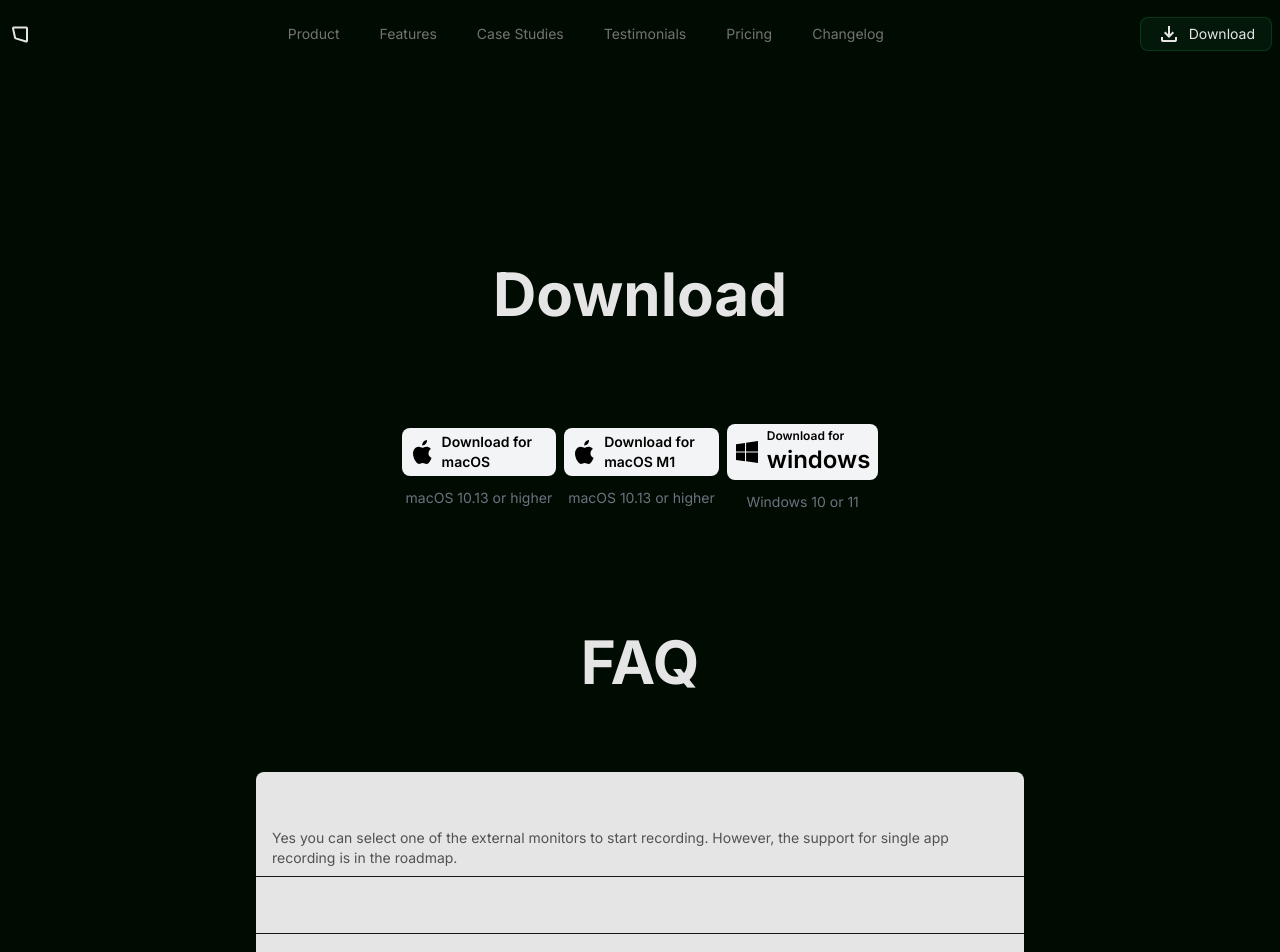
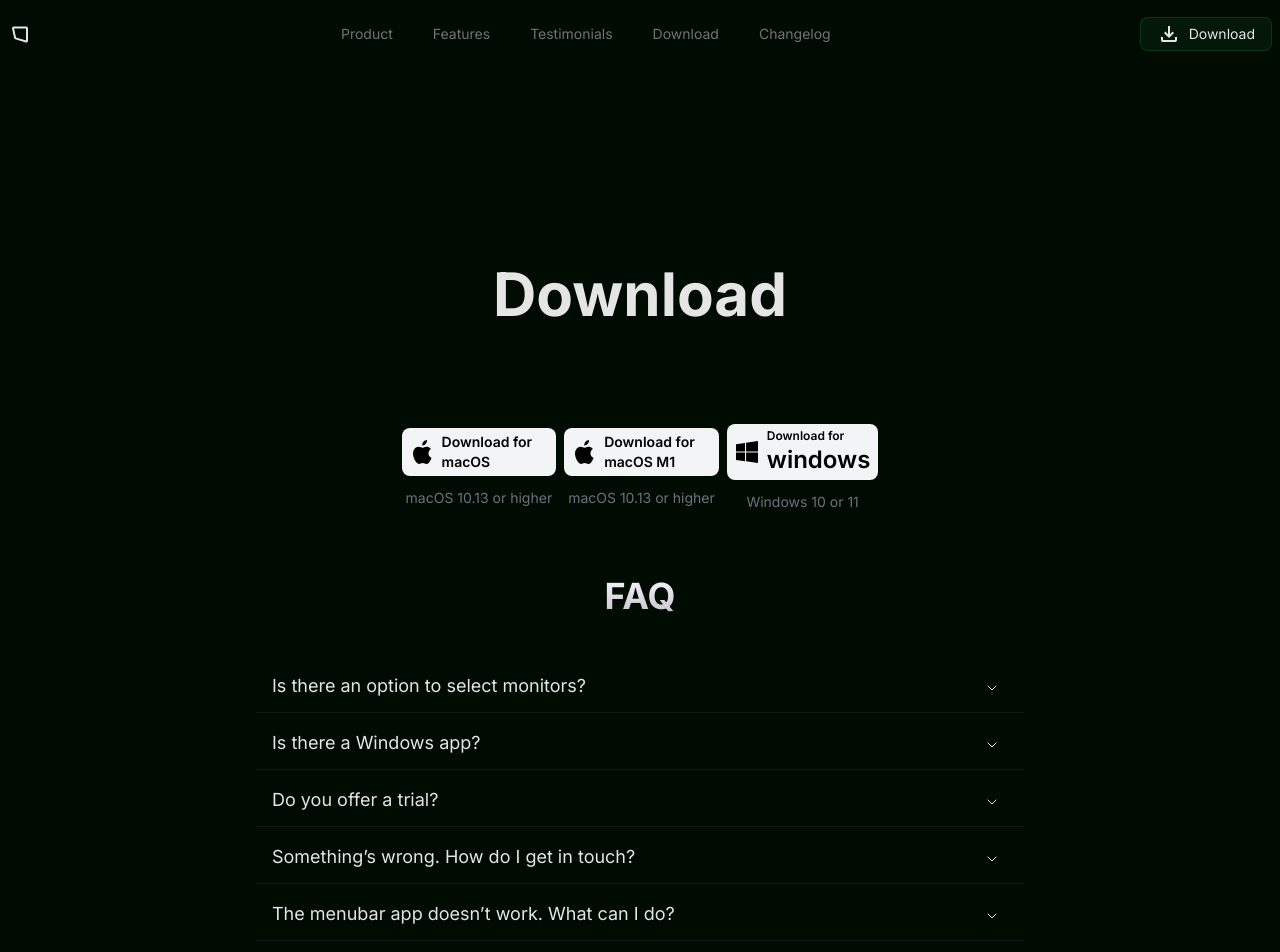
Before and after one commit to achuthhadnoor/lapse_www, a Next.js app: page /download in a window 1280 px wide. Shown: the top 952 px of the page. Built offline with nearby package versions, Linux system fonts and the light colour scheme.

Commit message:
minor fixes

```diff
--- a/src/app/download/page.tsx
+++ b/src/app/download/page.tsx
@@ -1,7 +1,9 @@
 "use client";
 import React, { useState } from "react";
+import { motion } from "motion/react";
 import cl from "classnames";
 import { currentVersion } from "@/lib/constants";
+
 export default function Home() {
   const [activeFQA, setActiveFQA] = useState(0);
   const faqs = [
@@ -135,20 +137,24 @@ export default function Home() {
           </a>
         </div>
       </section>
-      <section className="flex flex-col gap-10  mt-24 max-w-6xl mx-auto items-center justify-center">
-        <h2 className="text-6xl font-bold mt-5 mb-10">FAQ</h2>
-        <ul className="max-w-3xl max-w-auto w-full bg-neutral-200 dark:bg-neutral-800 rounded-lg">
+      <motion.section
+        id="faq"
+        className="flex flex-col gap-2 my-10 items-center px-4"
+        initial={{ opacity: 0, translateY: 50 }}
+        whileInView={{ opacity: 1, translateY: 0, transitionDuration: "0.15s" }}
+      >
+        <h3 className="mb-10 mt-5 text-center text-7xl font-bold bg-gradient-to-b from-[#FAF7FF] to-[#C3C3C7] bg-clip-text text-transparent sm:text-4xl">
+          FAQ
+        </h3>
+        <ul className="flex flex-col gap-2 max-w-auto w-full max-w-3xl rounded-lg ">
           {faqs.map((faq, index) => (
-            <li
+            <details
               key={index}
-              className="mb-2 border-b-[1px] border-b-neutral-900"
-              onClick={() => {
-                setActiveFQA(index);
-              }}
+              className="border-b-[1px] border-b-neutral-900 transition ease-linear"
             >
-              <div className=" px-4 py-2 flex justify-between">
+              <summary className=" flex justify-between px-4 py-2  transition ease-linear">
                 <h3 className="text-lg">{faq.title}</h3>
-                <span className="p-2 flex items-center">
+                <span className="flex items-center p-2">
                   <svg
                     width="16"
                     height="16"
@@ -163,19 +169,19 @@ export default function Home() {
                     ></path>
                   </svg>
                 </span>
-              </div>
+              </summary>
               <p
                 className={cl(
-                  activeFQA !== index && "hidden",
-                  "transition ease-linear px-4 py-2 dark:text-neutral-400 text-neutral-600"
+                  // activeFQA !== index && "hidden",
+                  "px-4 py-2 transition ease-linear text-neutral-400"
                 )}
               >
                 {faq.des}
               </p>
-            </li>
+            </details>
           ))}
         </ul>
-      </section>
+      </motion.section>
     </main>
   );
 }
--- a/src/app/page.tsx
+++ b/src/app/page.tsx
@@ -45,7 +45,7 @@ export default function Home() {
       >
         {/* Announcement Banner */}
         <div className="text-xs text-center py-1 bg-green-900/30  border-2 border-green-950  px-4 rounded-lg text-neutral-400">
-          Announcing lifetime deal on Appsumo.{" "}
+          Announcing lifetime deal.{" "}
           <a href="#" className="font-semibold text-green-400 hover:underline">
             Read more &rarr;
           </a>
@@ -563,8 +563,11 @@ export default function Home() {
         initial={{ opacity: 0, translateY: 50 }}
         whileInView={{ opacity: 1, translateY: 0, transitionDuration: "0.15s" }}
         className=" mx-auto mb-24 mt-24 flex  max-w-6xl flex-col items-center justify-center gap-10 px-4"
+        id="feedback"
       >
-        <h2 className="mb-10 mt-5 text-6xl font-bold">Feedback</h2>
+        <h3 className="mb-10 mt-5 text-center text-7xl font-bold bg-gradient-to-b from-[#FAF7FF] to-[#C3C3C7] bg-clip-text text-transparent sm:text-4xl">
+          Feedback
+        </h3>
         <p className="text-neutral-500">
           Take our word for it or see what others are saying:
         </p>
@@ -1073,20 +1076,170 @@ export default function Home() {
         </div>
       </motion.section>
       <motion.section
+        initial={{ opacity: 0, translateY: 50 }}
+        whileInView={{ opacity: 1, translateY: 0, transitionDuration: "0.15s" }}
+        id="features"
+      >
+        <div className="py-12">
+          <div className="mx-auto max-w-7xl px-6 lg:px-8">
+            <div className="mx-auto max-w-2xl text-center">
+              <h3 className="mb-10 mt-5 text-center text-7xl font-bold bg-gradient-to-b from-[#FAF7FF] to-[#C3C3C7] bg-clip-text text-transparent sm:text-4xl">
+                Features
+              </h3>
+            </div>
+          </div>
+          <div className="mx-auto mt-16 max-w-7xl px-6 sm:mt-20 md:mt-24 lg:px-8">
+            <dl className="mx-auto grid max-w-2xl grid-cols-1 gap-x-6 gap-y-10 text-base leading-7 text-gray-300 sm:grid-cols-2 lg:mx-0 lg:max-w-none lg:grid-cols-3 lg:gap-x-8 lg:gap-y-16">
+              <div className="relative pl-9">
+                <dt className="inline font-semibold text-white">
+                  <svg
+                    xmlns="http://www.w3.org/2000/svg"
+                    viewBox="0 0 20 20"
+                    fill="currentColor"
+                    aria-hidden="true"
+                    data-slot="icon"
+                    className="absolute left-1 top-1 h-5 w-5 text-green-500"
+                  >
+                    <path
+                      fill-rule="evenodd"
+                      d="M8 1a.75.75 0 0 1 .75.75V6h-1.5V1.75A.75.75 0 0 1 8 1Zm-.75 5v3.296l-.943-1.048a.75.75 0 1 0-1.114 1.004l2.25 2.5a.75.75 0 0 0 1.114 0l2.25-2.5a.75.75 0 0 0-1.114-1.004L8.75 9.296V6h2A2.25 2.25 0 0 1 13 8.25v4.5A2.25 2.25 0 0 1 10.75 15h-5.5A2.25 2.25 0 0 1 3 12.75v-4.5A2.25 2.25 0 0 1 5.25 6h2ZM7 16.75v-.25h3.75a3.75 3.75 0 0 0 3.75-3.75V10h.25A2.25 2.25 0 0 1 17 12.25v4.5A2.25 2.25 0 0 1 14.75 19h-5.5A2.25 2.25 0 0 1 7 16.75Z"
+                      clip-rule="evenodd"
+                    ></path>
+                  </svg>
+                  Up to 10X faster
+                </dt>{" "}
+                <dd className="inline">
+                  You have controls just like a normal screen recording app.
+                </dd>
+              </div>
+              <div className="relative pl-9">
+                <dt className="inline font-semibold text-white">
+                  <svg
+                    xmlns="http://www.w3.org/2000/svg"
+                    viewBox="0 0 20 20"
+                    fill="currentColor"
+                    aria-hidden="true"
+                    data-slot="icon"
+                    className="absolute left-1 top-1 h-5 w-5 text-green-500"
+                  >
+                    <path d="M10 12.5a2.5 2.5 0 1 0 0-5 2.5 2.5 0 0 0 0 5Z"></path>
+                    <path
+                      fill-rule="evenodd"
+                      d="M.664 10.59a1.651 1.651 0 0 1 0-1.186A10.004 10.004 0 0 1 10 3c4.257 0 7.893 2.66 9.336 6.41.147.381.146.804 0 1.186A10.004 10.004 0 0 1 10 17c-4.257 0-7.893-2.66-9.336-6.41ZM14 10a4 4 0 1 1-8 0 4 4 0 0 1 8 0Z"
+                      clip-rule="evenodd"
+                    ></path>
+                  </svg>
+                  View the logs where the screenshots are saved temporarily.
+                </dt>{" "}
+                <dd className="inline">
+                  Adjust the time between each screenshots
+                </dd>
+              </div>
+              <div className="relative pl-9">
+                <dt className="inline font-semibold text-white">
+                  <svg
+                    xmlns="http://www.w3.org/2000/svg"
+                    viewBox="0 0 20 20"
+                    fill="currentColor"
+                    aria-hidden="true"
+                    data-slot="icon"
+                    className="absolute left-1 top-1 h-5 w-5 text-green-500"
+                  >
+                    <path
+                      fill-rule="evenodd"
+                      d="M10.53 3.47a.75.75 0 0 0-1.06 0L6.22 6.72a.75.75 0 0 0 1.06 1.06L10 5.06l2.72 2.72a.75.75 0 1 0 1.06-1.06l-3.25-3.25Zm-4.31 9.81 3.25 3.25a.75.75 0 0 0 1.06 0l3.25-3.25a.75.75 0 1 0-1.06-1.06L10 14.94l-2.72-2.72a.75.75 0 0 0-1.06 1.06Z"
+                      clip-rule="evenodd"
+                    ></path>
+                  </svg>
+                  Support Export options.
+                </dt>{" "}
+                <dd className="inline">
+                  Further control the video generated by using the cusomisation
+                  to control the output.
+                </dd>
+              </div>
+              <div className="relative pl-9">
+                <dt className="inline font-semibold text-white">
+                  <svg
+                    xmlns="http://www.w3.org/2000/svg"
+                    viewBox="0 0 20 20"
+                    fill="currentColor"
+                    aria-hidden="true"
+                    data-slot="icon"
+                    className="absolute left-1 top-1 h-5 w-5 text-green-500"
+                  >
+                    <path
+                      fill-rule="evenodd"
+                      d="M1 4.75C1 3.784 1.784 3 2.75 3h14.5c.966 0 1.75.784 1.75 1.75v10.515a1.75 1.75 0 0 1-1.75 1.75h-1.5c-.078 0-.155-.005-.23-.015H4.48c-.075.01-.152.015-.23.015h-1.5A1.75 1.75 0 0 1 1 15.265V4.75Zm16.5 7.385V11.01a.25.25 0 0 0-.25-.25h-1.5a.25.25 0 0 0-.25.25v1.125c0 .138.112.25.25.25h1.5a.25.25 0 0 0 .25-.25Zm0 2.005a.25.25 0 0 0-.25-.25h-1.5a.25.25 0 0 0-.25.25v1.125c0 .108.069.2.165.235h1.585a.25.25 0 0 0 .25-.25v-1.11Zm-15 1.11v-1.11a.25.25 0 0 1 .25-.25h1.5a.25.25 0 0 1 .25.25v1.125a.25.25 0 0 1-.164.235H2.75a.25.25 0 0 1-.25-.25Zm2-4.24v1.125a.25.25 0 0 1-.25.25h-1.5a.25.25 0 0 1-.25-.25V11.01a.25.25 0 0 1 .25-.25h1.5a.25.25 0 0 1 .25.25Zm13-2.005V7.88a.25.25 0 0 0-.25-.25h-1.5a.25.25 0 0 0-.25.25v1.125c0 .138.112.25.25.25h1.5a.25.25 0 0 0 .25-.25ZM4.25 7.63a.25.25 0 0 1 .25.25v1.125a.25.25 0 0 1-.25.25h-1.5a.25.25 0 0 1-.25-.25V7.88a.25.25 0 0 1 .25-.25h1.5Zm0-3.13a.25.25 0 0 1 .25.25v1.125a.25.25 0 0 1-.25.25h-1.5a.25.25 0 0 1-.25-.25V4.75a.25.25 0 0 1 .25-.25h1.5Zm11.5 1.625a.25.25 0 0 1-.25-.25V4.75a.25.25 0 0 1 .25-.25h1.5a.25.25 0 0 1 .25.25v1.125a.25.25 0 0 1-.25.25h-1.5Zm-9 3.125a.75.75 0 0 0 0 1.5h6.5a.75.75 0 0 0 0-1.5h-6.5Z"
+                      clip-rule="evenodd"
+                    ></path>
+                  </svg>
+                  Export to MP4, WebM, and WebP.
+                </dt>{" "}
+                <dd className="inline">
+                  Export the compressed file in different formats like MP4,
+                  WebM, WebP, or maintain the current format.
+                </dd>
+              </div>
+              <div className="relative pl-9">
+                <dt className="inline font-semibold text-white">
+                  <svg
+                    xmlns="http://www.w3.org/2000/svg"
+                    viewBox="0 0 20 20"
+                    fill="currentColor"
+                    aria-hidden="true"
+                    data-slot="icon"
+                    className="absolute left-1 top-1 h-5 w-5 text-green-500"
+                  >
+                    <path d="M5.127 3.502 5.25 3.5h9.5c.041 0 .082 0 .123.002A2.251 2.251 0 0 0 12.75 2h-5.5a2.25 2.25 0 0 0-2.123 1.502ZM1 10.25A2.25 2.25 0 0 1 3.25 8h13.5A2.25 2.25 0 0 1 19 10.25v5.5A2.25 2.25 0 0 1 16.75 18H3.25A2.25 2.25 0 0 1 1 15.75v-5.5ZM3.25 6.5c-.04 0-.082 0-.123.002A2.25 2.25 0 0 1 5.25 5h9.5c.98 0 1.814.627 2.123 1.502a3.819 3.819 0 0 0-.123-.002H3.25Z"></path>
+                  </svg>
+                  Start / Pause / Resume
+                </dt>{" "}
+                <dd className="inline">
+                  Increase your productivity by autopausing the recording when
+                  the system goes to sleep.
+                </dd>
+              </div>
+              <div className="relative pl-9">
+                <dt className="inline font-semibold text-white">
+                  <svg
+                    xmlns="http://www.w3.org/2000/svg"
+                    viewBox="0 0 20 20"
+                    fill="currentColor"
+                    aria-hidden="true"
+                    data-slot="icon"
+                    className="absolute left-1 top-1 h-5 w-5 text-green-500"
+                  >
+                    <path
+                      fill-rule="evenodd"
+                      d="M2 4.25A2.25 2.25 0 0 1 4.25 2h11.5A2.25 2.25 0 0 1 18 4.25v8.5A2.25 2.25 0 0 1 15.75 15h-3.105a3.501 3.501 0 0 0 1.1 1.677A.75.75 0 0 1 13.26 18H6.74a.75.75 0 0 1-.484-1.323A3.501 3.501 0 0 0 7.355 15H4.25A2.25 2.25 0 0 1 2 12.75v-8.5Zm1.5 0a.75.75 0 0 1 .75-.75h11.5a.75.75 0 0 1 .75.75v7.5a.75.75 0 0 1-.75.75H4.25a.75.75 0 0 1-.75-.75v-7.5Z"
+                      clip-rule="evenodd"
+                    ></path>
+                  </svg>
+                  Work 100% offline.
+                </dt>{" "}
+                <dd className="inline">
+                  Your files never leave your computer.
+                </dd>
+              </div>
+            </dl>
+          </div>
+        </div>
+      </motion.section>
+      <motion.section
         id="faq"
         className="flex flex-col gap-2 my-10 items-center px-4"
         initial={{ opacity: 0, translateY: 50 }}
         whileInView={{ opacity: 1, translateY: 0, transitionDuration: "0.15s" }}
       >
-        <h2 className="mb-10 mt-5 text-6xl font-bold text-center">FAQ</h2>
-        <ul className="flex flex-col gap-2 max-w-auto w-full max-w-3xl rounded-lg bg-neutral-800">
+        <h3 className="mb-10 mt-5 text-center text-7xl font-bold bg-gradient-to-b from-[#FAF7FF] to-[#C3C3C7] bg-clip-text text-transparent sm:text-4xl">
+          FAQ
+        </h3>
+        <ul className="flex flex-col gap-2 max-w-auto w-full max-w-3xl rounded-lg ">
           {faqs.map((faq, index) => (
             <details
               key={index}
               className="border-b-[1px] border-b-neutral-900 transition ease-linear"
-              // onClick={() => {
-              //   setActiveFQA(index);
-              // }}
             >
               <summary className=" flex justify-between px-4 py-2  transition ease-linear">
                 <h3 className="text-lg">{faq.title}</h3>
--- a/src/components/Header.tsx
+++ b/src/components/Header.tsx
@@ -4,6 +4,32 @@ import { motion } from "motion/react";
 import Link from "next/link";
 
 export default function Header() {
+    const links = [
+        {
+            name: "Product",
+            href: "#",
+        },
+        {
+            name: "Features",
+            href: "#features",
+        },
+        // {
+        //   name: "Case Studies",
+        //   href: "#feedback",
+        // },
+        {
+            name: "Testimonials",
+            href: "#feedback",
+        },
+        {
+            name: "Download",
+            href: "/download",
+        },
+        {
+            name: "Changelog",
+            href: "#",
+        },
+    ];
     return (
         <motion.header
             className="px-2 py-1 text-sm"
@@ -41,26 +67,19 @@ export default function Header() {
                     </svg>
                 </span>
                 <ul className="md:flex py-4 flex-wrap space-x-2 hidden   text-neutral-500">
-                    <li className="px-4 py-1 transition ease-linear hover:bg-neutral-800/70 rounded hover:text-neutral-50">
-                        Product
-                    </li>
-                    <li className="px-4 py-1 transition ease-linear hover:bg-neutral-800/70 rounded hover:text-neutral-50">
-                        Features
-                    </li>
-                    <li className="px-4 py-1 transition ease-linear hover:bg-neutral-800/70 rounded hover:text-neutral-50">
-                        Case Studies
-                    </li>
-                    <li className="px-4 py-1 transition ease-linear hover:bg-neutral-800/70 rounded hover:text-neutral-50">
-                        Testimonials{" "}
-                    </li>
-                    <li className="px-4 py-1 transition ease-linear hover:bg-neutral-800/70 rounded hover:text-neutral-50">
-                        Pricing
-                    </li>
-                    <li className="px-4 py-1 transition ease-linear hover:bg-neutral-800/70 rounded hover:text-neutral-50">
-                        Changelog
-                    </li>
+                    {links.map((link) => (
+                        <li
+                            key={link.name}
+                            className="px-4 py-1 transition ease-linear hover:bg-neutral-800/70 rounded hover:text-neutral-50"
+                        >
+                            <Link href={link.href}>{link.name}</Link>
+                        </li>
+                    ))}
                 </ul>
-                <button className="flex items-center space-x-2 px-4 py-1 transition ease-linear text-neutral-200 bg-green-900/20 rounded-lg border border-green-700/30">
+                <Link
+                    href={"https://achuthhadnoor.gumroad.com/l/lapse_app"}
+                    className="flex items-center space-x-2 px-4 py-1 transition ease-linear text-neutral-200 bg-green-900/20 rounded-lg border border-green-700/30"
+                >
                     <span className="">
                         <svg
                             width="24"
@@ -76,7 +95,7 @@ export default function Header() {
                         </svg>
                     </span>
                     <span className="md:block hidden">Download</span>
-                </button>
+                </Link>
             </div>
         </motion.header>
     );
```
